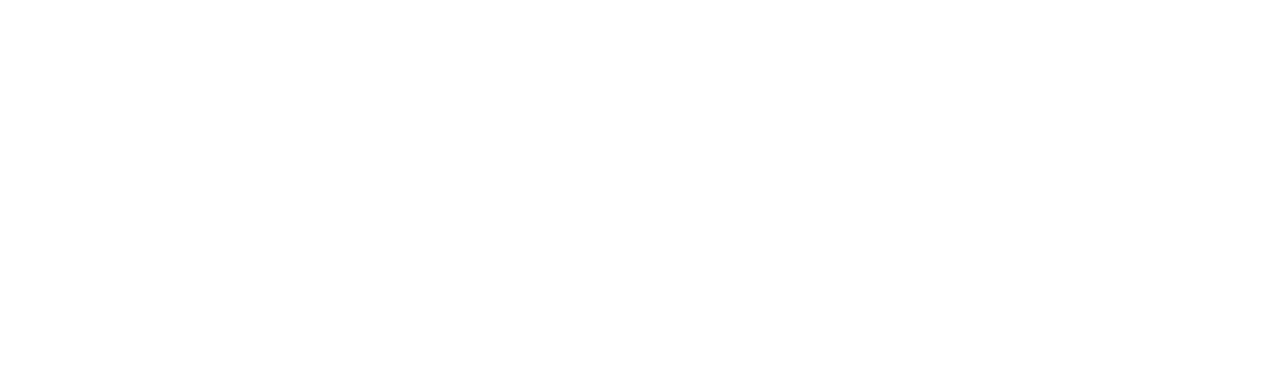
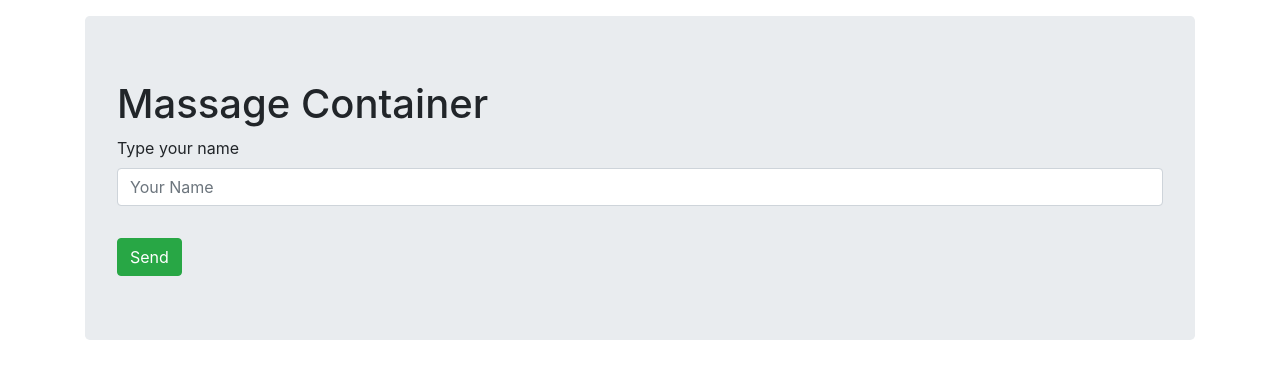
Before and after one commit to AhmedEldessouki1982/nodeJS-training, a website: page courceProject/index.html in a window 1280 px wide. Drawn offline with nearby package versions, Linux system fonts and the light colour scheme.

Commit message:
adding firt phase of front end

```diff
--- a/courceProject/CSS/custom-styling.css
+++ b/courceProject/CSS/custom-styling.css
@@ -0,0 +1,6 @@
+.container {
+    margin-top: 1rem;
+}
+.btn-success {
+    margin-top: 1rem;
+}
--- a/courceProject/index.html
+++ b/courceProject/index.html
@@ -8,18 +8,42 @@
     <!-- Normalize css file -->
     <link rel="stylesheet" href="./CSS/normalize.css">
     <link rel="stylesheet" href="./CSS/custom-styling.css">
-
     <!-- bootstrap link -->
     <link rel="stylesheet" href="https://stackpath.bootstrapcdn.com/bootstrap/4.3.1/css/bootstrap.min.css" integrity="sha384-ggOyR0iXCbMQv3Xipma34MD+dH/1fQ784/j6cY/iJTQUOhcWr7x9JvoRxT2MZw1T" crossorigin="anonymous">
 </head>
     <body>
+        <div class="container">
+            <div class="jumbotron">
+                <h1>Massage Container</h1>
+                <!-- form-control from bootstrap -->
+                <div class="form-group">
+                <label for="formGroupExampleInput">Type your name</label>
+                <input type="text" class="form-control"  placeholder="Your Name">
+                </div>
+            <!-- send Button -->
+                <button type="button" class="btn btn-success">Send</button>
+            </div>
+        </div>
+        <div class="massages">
 
-
+        </div>
 
 
         <!-- bootstrap JS link -->
             <script src="https://code.jquery.com/jquery-3.3.1.slim.min.js" integrity="sha384-q8i/X+965DzO0rT7abK41JStQIAqVgRVzpbzo5smXKp4YfRvH+8abtTE1Pi6jizo" crossorigin="anonymous"></script>
             <script src="https://cdnjs.cloudflare.com/ajax/libs/popper.js/1.14.7/umd/popper.min.js" integrity="sha384-UO2eT0CpHqdSJQ6hJty5KVphtPhzWj9WO1clHTMGa3JDZwrnQq4sF86dIHNDz0W1" crossorigin="anonymous"></script>
             <script src="https://stackpath.bootstrapcdn.com/bootstrap/4.3.1/js/bootstrap.min.js" integrity="sha384-JjSmVgyd0p3pXB1rRibZUAYoIIy6OrQ6VrjIEaFf/nJGzIxFDsf4x0xIM+B07jRM" crossorigin="anonymous"></script>
+
+
+        <!-- jqery logic -->
+        <script>
+            $(
+                () => {
+                    console.log("hi");
+                }
+            )
+
+
+        </script>
     </body>
 </html>
```
